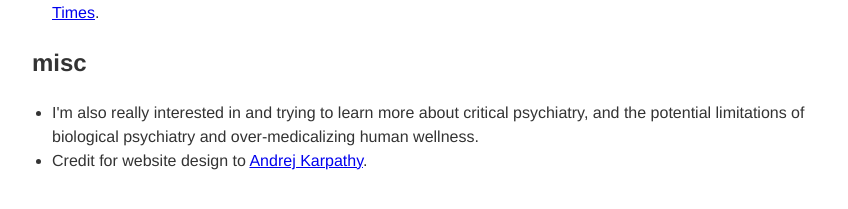
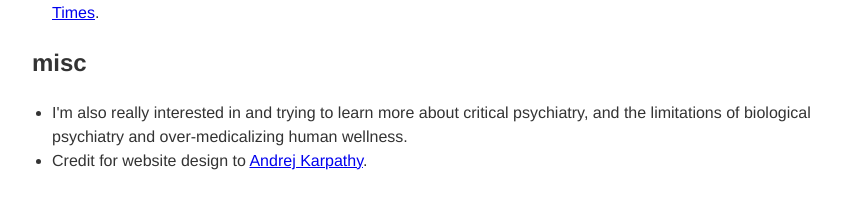
Before and after one commit to txzliu/txzliu.github.io, a Jekyll site: the page index.html, which Jekyll copies as it is, in a window 1280 px wide. Shown: the part 498-707 px from the top of the page, without its empty margins (208-1056 px from the left). Built offline with Jekyll 4.4.1, drawn with Linux system fonts in a browser that asks for light colours.

Commit message:
Update index.html

```diff
--- a/index.html
+++ b/index.html
@@ -88,6 +88,6 @@ I'm grateful to be funded by the <a href="https://knight-hennessy.stanford.edu/"
 <h2>misc</h2>
 
 <ul>
-<li>I'm also really interested in and trying to learn more about critical psychiatry, and the potential limitations of biological psychiatry and over-medicalizing human wellness.</li>
+<li>I'm also really interested in and trying to learn more about critical psychiatry, and the limitations of biological psychiatry and over-medicalizing human wellness.</li>
 <li>Credit for website design to <a href="https://karpathy.ai/">Andrej Karpathy</a>.</li>
 </ul>
```
